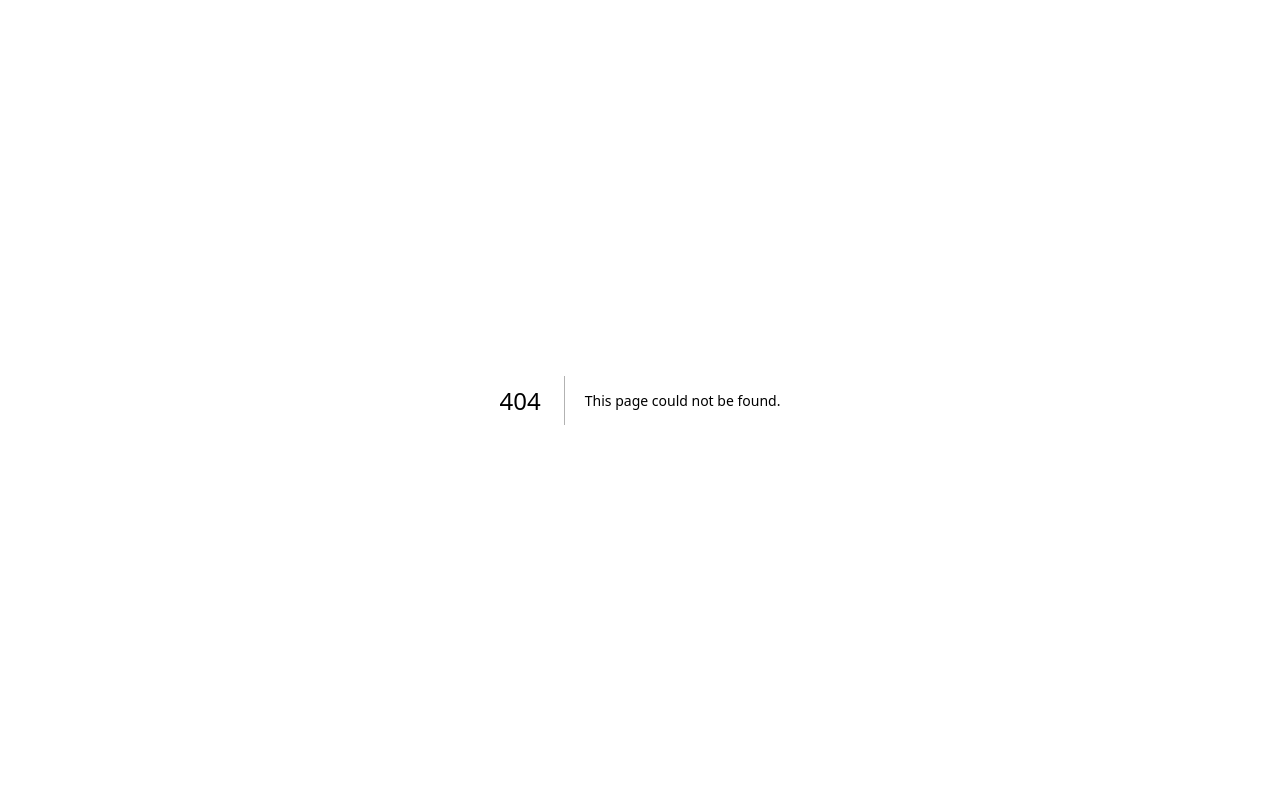
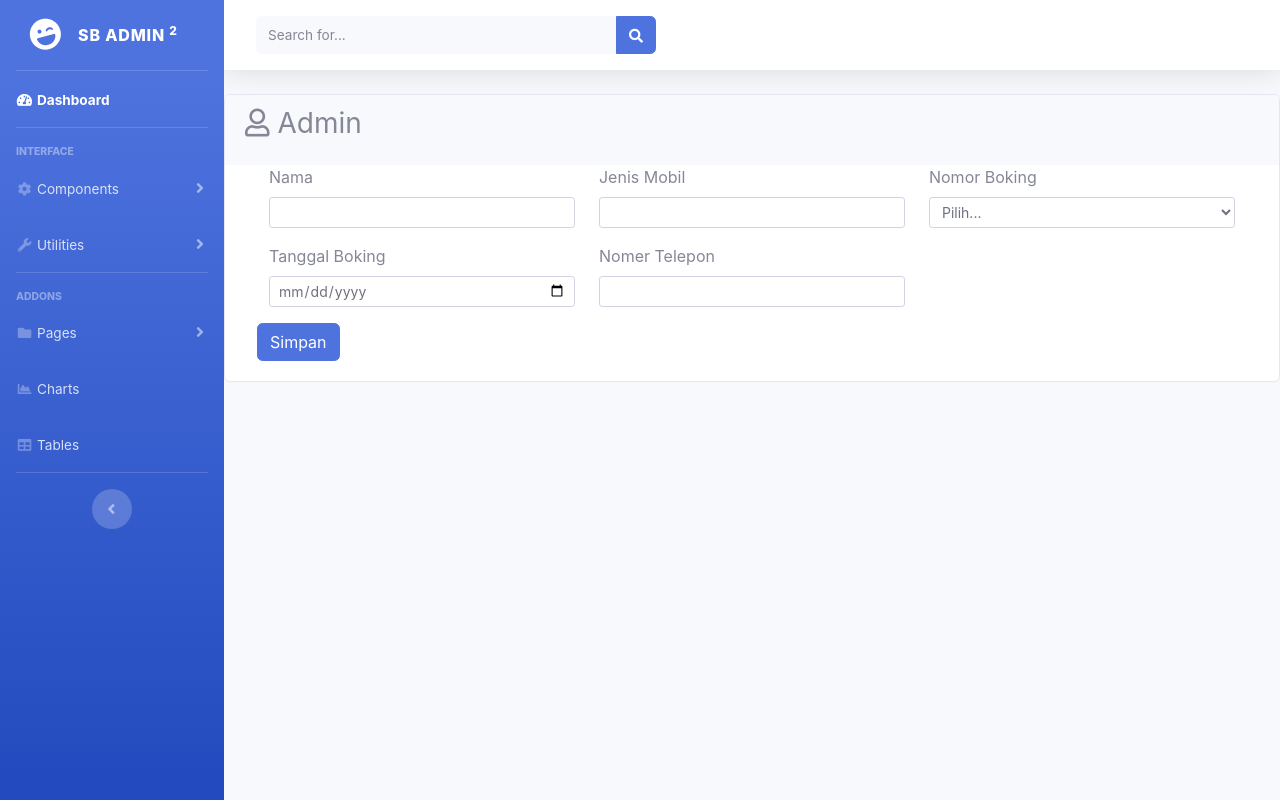
Before and after one commit to veralindha/booking-services, a Next.js app: page /admin/tambahboking in a window 1280 px wide. Before the commit this address had no page. Built offline with nearby package versions, Linux system fonts and the light colour scheme.

Commit message:
add a tambahboking  menu and the relevant components

```diff
--- /dev/null
+++ b/components/forms/tambahbokingform.jsx
@@ -0,0 +1,59 @@
+import React from 'react'
+import Card from '../utils/card'
+
+export default function TambahBokingForm() {
+  return (
+    <Card cardTitle="Admin" cardIcon="fa-user">
+      <div className="container-fluid">
+        <form >
+          <div className="form-group">
+            <div className="row">
+              <div className="col-md-4">
+                <div>
+                  <label htmlFor="exampleInputName1">Nama</label>
+                  <input type="text" className="form-control form-control-sm text-left" id="exampleInputName1" />
+                </div>
+              </div>
+              <div className="col-md-4">
+                <div>
+                  <label htmlFor="exampleInputName2">Jenis Mobil</label>
+                  <input type="text" className="form-control form-control-sm text-left text-left" id="exampleInputName2" />
+                </div>
+              </div>
+              <div className="col-md-4">
+                <div>
+                  <label htmlFor="exampleInputName1">Nomor Boking</label>
+                  <select id="dudi" className="form-control form-control-sm">
+                    <option value="">Pilih...</option>
+                    <option value="1">One</option>
+                    <option value="2">Two</option>
+                    <option value="3">Three</option>
+                  </select>
+                </div>
+              </div>
+            </div>
+          </div>
+          <div className="form-group">
+            <div className="row">
+              <div className="col-md-4">
+                <div>
+                  <label htmlFor="tgl">Tanggal Boking</label>
+                  <input type="date" className="form-control form-control-sm text-left" id="tgl" />
+                </div>
+              </div>
+              <div className="col-md-4">
+                <div>
+                  <label htmlFor="telp">Nomer Telepon</label>
+                  <input type="tel" className="form-control form-control-sm" name="telp" id="telp" />
+                </div>
+              </div>
+            </div>
+          </div>
+          <div className="row">
+            <button className="btn btn-primary" type="submit">Simpan</button>
+          </div>
+        </form>
+      </div>
+    </Card>
+  )
+}
--- /dev/null
+++ b/components/utils/card.jsx
@@ -0,0 +1,19 @@
+import React from 'react'
+
+export default function Card({ children, cardTitle = '', cardIcon = '', cardColor = '' }) {
+    return (
+      <div className={`card bg-gradient-${cardColor}`}>
+        <div className="card-header border-0">
+          <h3 className="card-title">
+            <i className={`far ${cardIcon} mr-2`} />
+            {cardTitle}
+          </h3>
+
+        </div>
+        <div className="card-body pt-0">
+          {children}
+        </div>
+      </div>
+
+    )
+  }
--- /dev/null
+++ b/pages/admin/tambahboking.js
@@ -0,0 +1,10 @@
+import TambahBokingForm from "../../components/forms/tambahbokingform";
+import Layout from "../../components/utils/layout";
+
+export default function DashboardPage(){
+    return(
+        <Layout>
+            <TambahBokingForm />
+        </Layout>
+    )
+}
```
Also changed, not shown: pages/index.js (line endings or trailing spaces).
